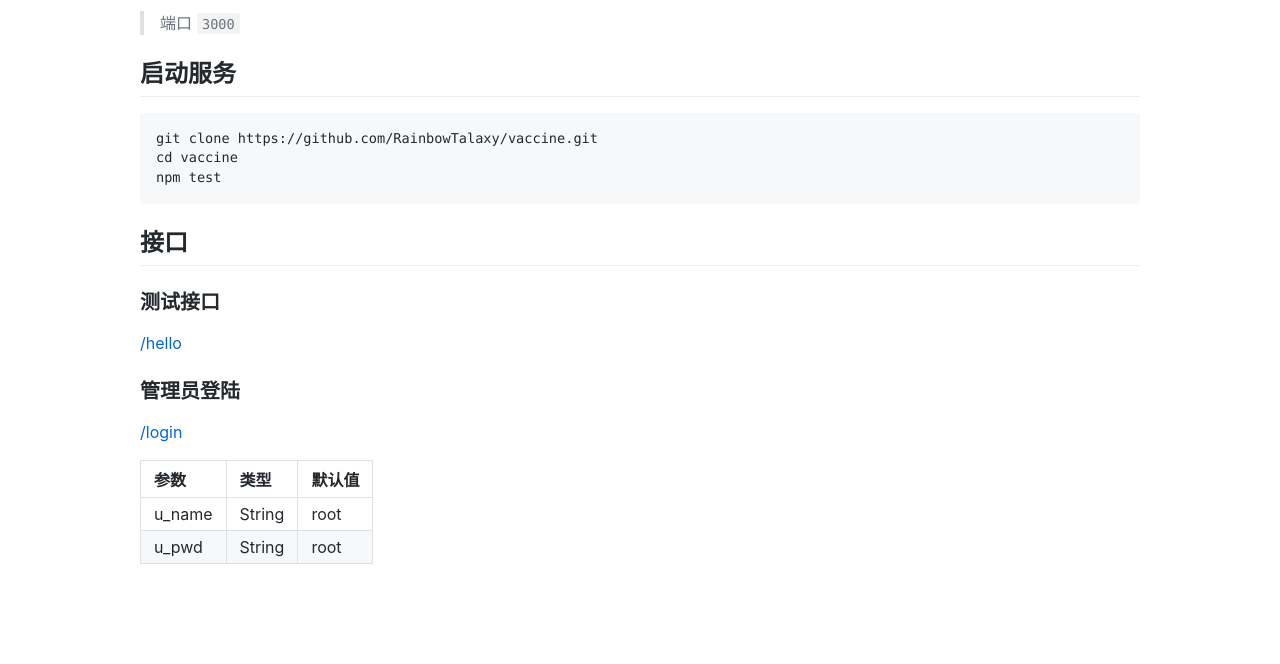
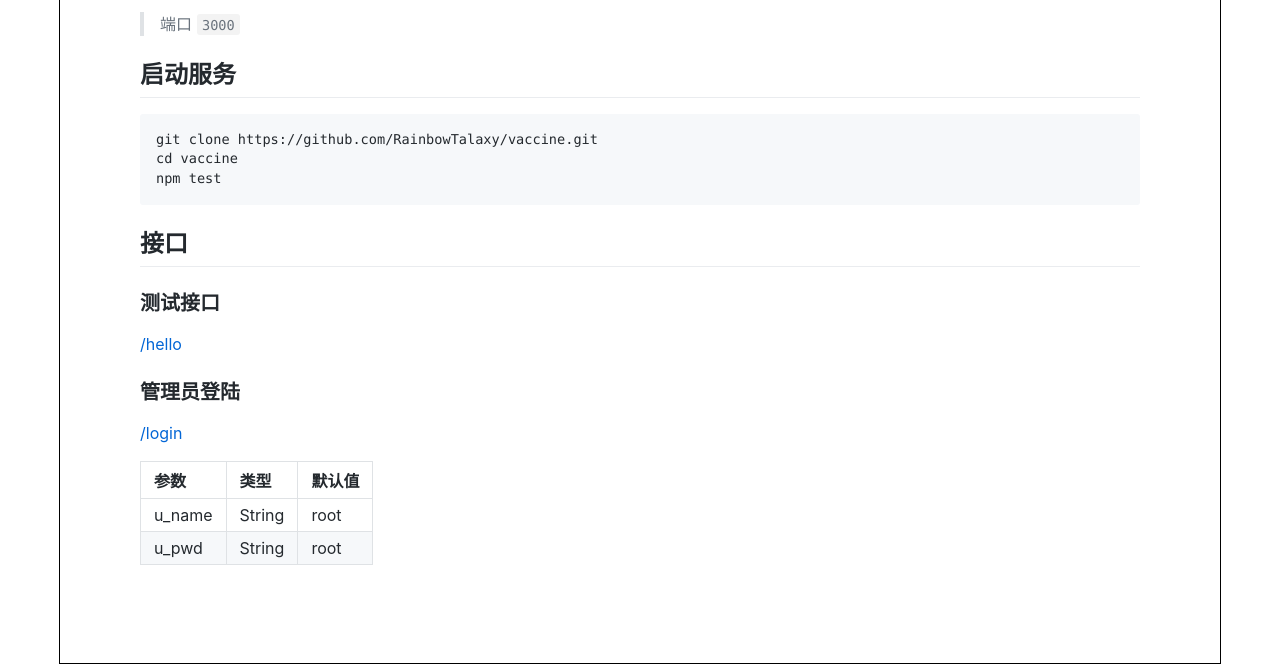
Before and after one commit to RainbowTalaxy/vaccine, a website: page statics/index.html in a window 1280 px wide. Shown: the part 136-800 px from the top of the page. Drawn offline with Linux system fonts and the light colour scheme.

Commit message:
修改首页样式

```diff
--- a/statics/index.css
+++ b/statics/index.css
@@ -1,10 +1,12 @@
 .markdown-body {
     max-width: 1000px;
     margin: auto;
-    margin-top: 80px;
+    padding-top: 80px;
+    padding-left: 80px;
+    padding-right: 80px;
     position: absolute;
     top: 0; left: 0; bottom: 0; right: 0;
-    /* border: 1px solid black; */
+    border: 1px solid black;
 }
 
 .markdown-body .octicon {
```
